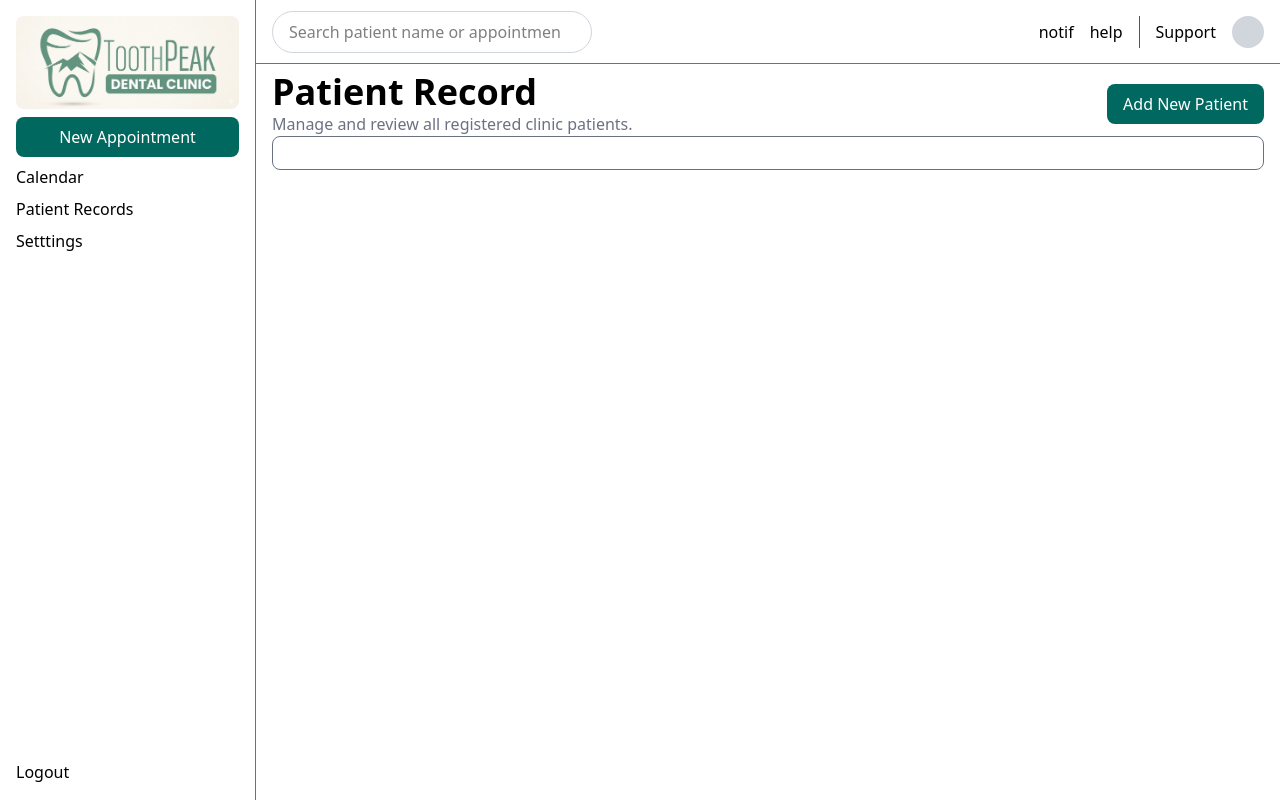
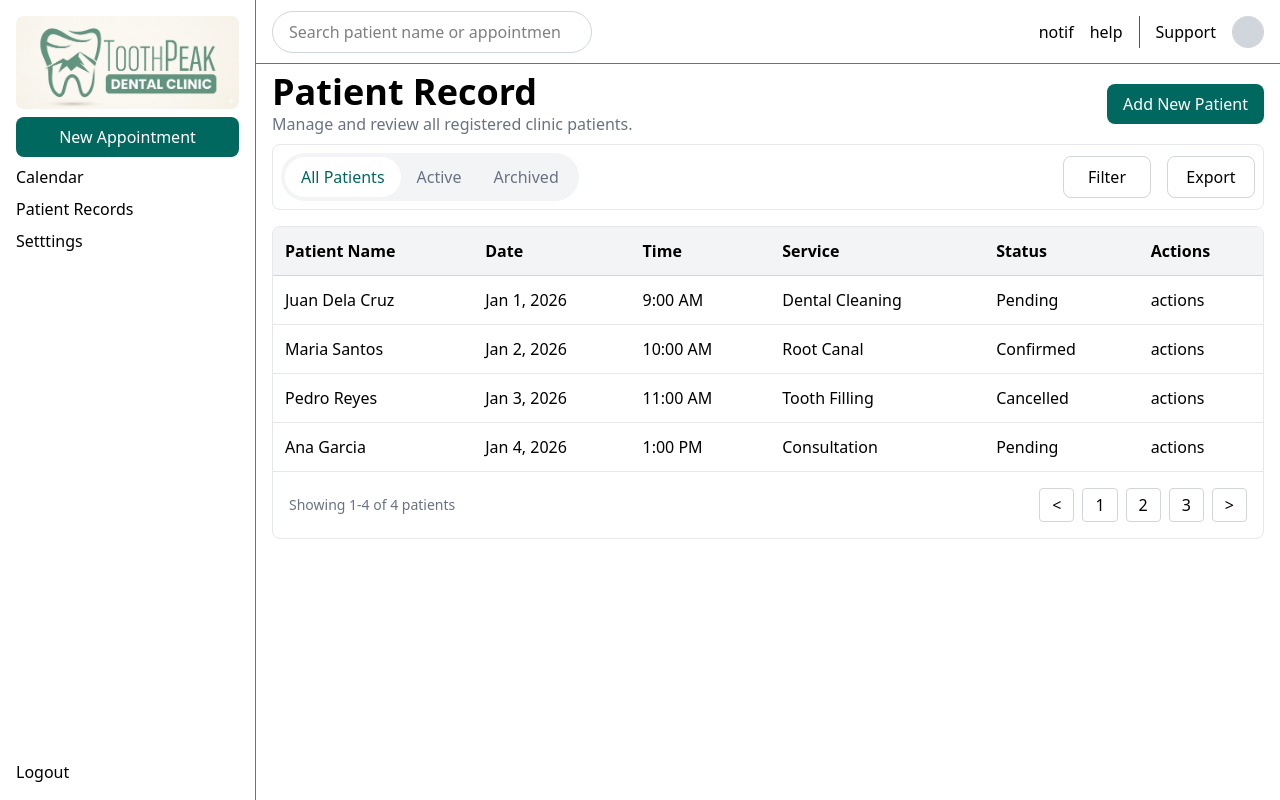
Before and after one commit to jazz212/3D_Dental_System, a Next.js app: page /dashboard/patientrecords in a window 1280 px wide. Built offline with nearby package versions, Linux system fonts and the light colour scheme.

Commit message:
addition of 5 buttons in patient records

```diff
--- a/app/components/PatientRecords.js
+++ b/app/components/PatientRecords.js
@@ -1,4 +1,5 @@
 export default function PatientRecords() {
+  const pages = [1, 2, 3];
   return (
     <div className="bg-white w-full p-4 pt-2 pb-6">
       <div className="flex justify-between items-center">
@@ -15,7 +16,119 @@ export default function PatientRecords() {
         </div>
       </div>
 
-      <div className="bg-white border border-gray-500 p-4 rounded-lg"></div>
+      <div className="bg-white border border-gray-200 flex p-2 w-full justify-between items-center rounded-lg mt-2">
+        <div className="flex bg-gray-100 rounded-full p-1">
+          <button className="px-4 py-2 rounded-full bg-white text-[#00685F] font-medium">
+            All Patients
+          </button>
+          <button className="px-4 py-2 rounded-full text-gray-500">
+            Active
+          </button>
+          <button className="px-4 py-2 rounded-full text-gray-500">
+            Archived
+          </button>
+        </div>
+        <div>
+          <div className="flex gap-4 ">
+            <button className="bg-white border w-22 border-gray-300 rounded-lg p-2">
+              Filter
+            </button>
+            <button className="bg-white border w-22 border-gray-300 rounded-lg p-2">
+              Export
+            </button>
+          </div>
+        </div>
+      </div>
+      <div className="rounded-lg border border-gray-200 overflow-hidden mt-4">
+        <table className="w-full border-collapse rounded-lg">
+          <thead>
+            <tr>
+              <th className="text-left p-3 bg-gray-100 border-b border-gray-300">
+                Patient Name
+              </th>
+              <th className="text-left p-3 bg-gray-100 border-b border-gray-300">
+                Date
+              </th>
+              <th className="text-left p-3 bg-gray-100 border-b border-gray-300">
+                Time
+              </th>
+              <th className="text-left p-3 bg-gray-100 border-b border-gray-300">
+                Service
+              </th>
+              <th className="text-left p-3 bg-gray-100 border-b border-gray-300">
+                Status
+              </th>
+              <th className="text-left p-3 bg-gray-100 border-b border-gray-300">
+                Actions
+              </th>
+            </tr>
+          </thead>
+          <tbody>
+            <tr>
+              <td className="p-3 border-b border-gray-200">Juan Dela Cruz</td>
+              <td className="p-3 border-b border-gray-200">Jan 1, 2026</td>
+              <td className="p-3 border-b border-gray-200">9:00 AM</td>
+              <td className="p-3 border-b border-gray-200">Dental Cleaning</td>
+              <td className="p-3 border-b border-gray-200">Pending</td>
+              <td className="p-3 border-b border-gray-200">actions</td>
+            </tr>
+            <tr>
+              <td className="p-3 border-b border-gray-200">Maria Santos</td>
+              <td className="p-3 border-b border-gray-200">Jan 2, 2026</td>
+              <td className="p-3 border-b border-gray-200">10:00 AM</td>
+              <td className="p-3 border-b border-gray-200">Root Canal</td>
+              <td className="p-3 border-b border-gray-200">Confirmed</td>
+              <td className="p-3 border-b border-gray-200">actions</td>
+            </tr>
+            <tr>
+              <td className="p-3 border-b border-gray-200">Pedro Reyes</td>
+              <td className="p-3 border-b border-gray-200">Jan 3, 2026</td>
+              <td className="p-3 border-b border-gray-200">11:00 AM</td>
+              <td className="p-3 border-b border-gray-200">Tooth Filling</td>
+              <td className="p-3 border-b border-gray-200">Cancelled</td>
+              <td className="p-3 border-b border-gray-200">actions</td>
+            </tr>
+            <tr>
+              <td className="p-3 border-b border-gray-200">Ana Garcia</td>
+              <td className="p-3 border-b border-gray-200">Jan 4, 2026</td>
+              <td className="p-3 border-b border-gray-200">1:00 PM</td>
+              <td className="p-3 border-b border-gray-200">Consultation</td>
+              <td className="p-3 border-b border-gray-200">Pending</td>
+              <td className="p-3 border-b border-gray-200">actions</td>
+            </tr>
+          </tbody>
+          <tfoot>
+            <tr>
+              <td colSpan={6} className="p-4 border-t border-gray-200">
+                <div className="flex justify-between items-center">
+                  <p className="text-sm text-gray-500">
+                    Showing 1-4 of 4 patients
+                  </p>
+
+                  <div className="flex gap-2 items-center">
+                    <button className="px-3 py-1 border border-gray-300 rounded items-center">
+                      {"<"}
+                    </button>
+
+                    {pages.map((page) => (
+                      <button
+                        key={page}
+                        className="px-3 py-1 border border-gray-300 rounded items-center"
+                      >
+                        {page}
+                      </button>
+                    ))}
+
+                    <button className="px-3 py-1 border border-gray-300 rounded items-center">
+                      {">"}
+                    </button>
+                  </div>
+                </div>
+              </td>
+            </tr>
+          </tfoot>
+        </table>
+      </div>
     </div>
   );
 }
```
